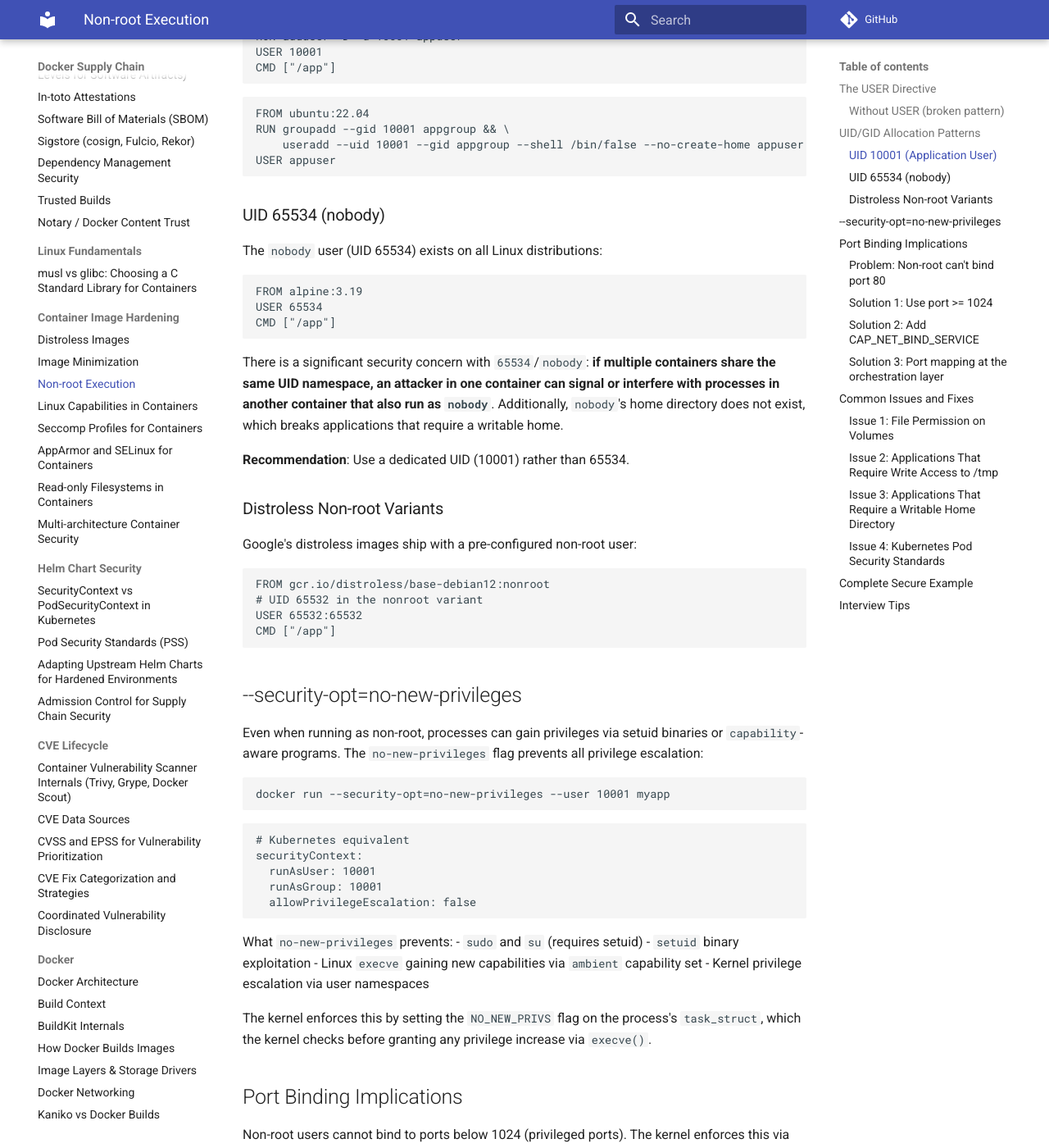
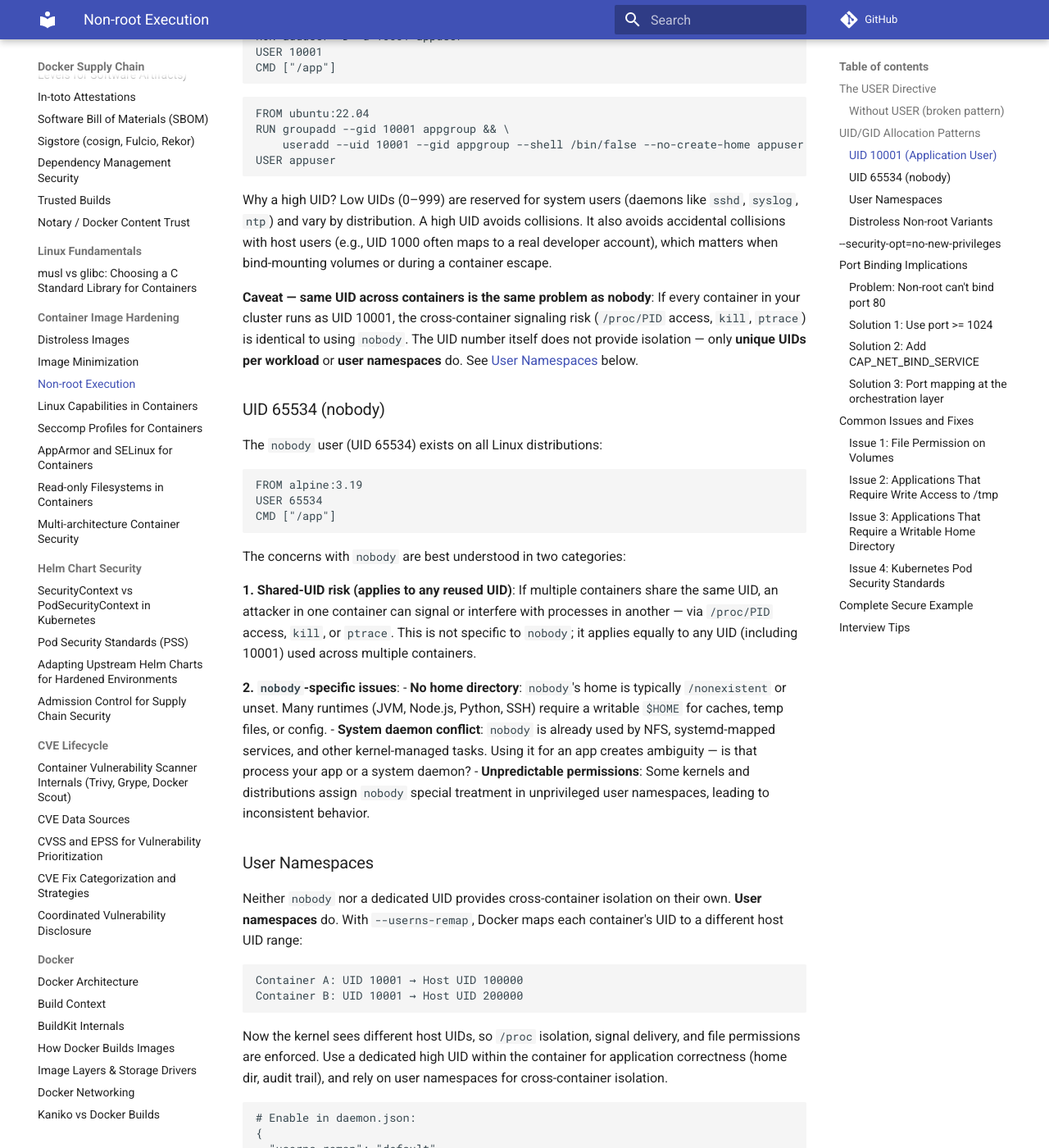
Before and after one commit to schaffe/container-security-fundamentals, an MkDocs documentation site: the page built from docs/articles/10-non-root-execution.md, in a window 1280 px wide and 1400 px high, scrolled down 953 px. Shown: the whole window at 82% size. Built offline with MkDocs 1.6.1 and Material for MkDocs 9.7.7, drawn with Linux system fonts in a browser that asks for light colours; comment, search, counter and statistics services are not loaded; some of the changed text lies outside the part shown.

Commit message:
docs: clarify UID allocation patterns and add user namespaces section
- Explain why high UIDs avoid system range and host user collisions
- Caveat that same UID across containers has identical cross-container risk as nobody
- Restructure nobody concerns into shared-UID risk vs nobody-specific issues
- Add User Namespaces section as the actual isolation mechanism
- Update documenting-answers skill triggers to be unambiguous

````diff
--- a/docs/articles/10-non-root-execution.md
+++ b/docs/articles/10-non-root-execution.md
@@ -50,6 +50,10 @@ RUN groupadd --gid 10001 appgroup && \
 USER appuser
 ```
 
+Why a high UID? Low UIDs (0–999) are reserved for system users (daemons like `sshd`, `syslog`, `ntp`) and vary by distribution. A high UID avoids collisions. It also avoids accidental collisions with host users (e.g., UID 1000 often maps to a real developer account), which matters when bind-mounting volumes or during a container escape.
+
+**Caveat — same UID across containers is the same problem as nobody**: If every container in your cluster runs as UID 10001, the cross-container signaling risk (`/proc/PID` access, `kill`, `ptrace`) is identical to using `nobody`. The UID number itself does not provide isolation — only **unique UIDs per workload** or **user namespaces** do. See [User Namespaces](#user-namespaces) below.
+
 ### UID 65534 (nobody)
 
 The `nobody` user (UID 65534) exists on all Linux distributions:
@@ -60,9 +64,41 @@ USER 65534
 CMD ["/app"]
 ```
 
-There is a significant security concern with `65534`/`nobody`: **if multiple containers share the same UID namespace, an attacker in one container can signal or interfere with processes in another container that also run as `nobody`**. Additionally, `nobody`'s home directory does not exist, which breaks applications that require a writable home.
+The concerns with `nobody` are best understood in two categories:
 
-**Recommendation**: Use a dedicated UID (10001) rather than 65534.
+**1. Shared-UID risk (applies to any reused UID)**: If multiple containers share the same UID, an attacker in one container can signal or interfere with processes in another — via `/proc/PID` access, `kill`, or `ptrace`. This is not specific to `nobody`; it applies equally to any UID (including 10001) used across multiple containers.
+
+**2. `nobody`-specific issues**:
+- **No home directory**: `nobody`'s home is typically `/nonexistent` or unset. Many runtimes (JVM, Node.js, Python, SSH) require a writable `$HOME` for caches, temp files, or config.
+- **System daemon conflict**: `nobody` is already used by NFS, systemd-mapped services, and other kernel-managed tasks. Using it for an app creates ambiguity — is that process your app or a system daemon?
+- **Unpredictable permissions**: Some kernels and distributions assign `nobody` special treatment in unprivileged user namespaces, leading to inconsistent behavior.
+
+### User Namespaces
+
+Neither `nobody` nor a dedicated UID provides cross-container isolation on their own. **User namespaces** do. With `--userns-remap`, Docker maps each container's UID to a different host UID range:
+
+```
+Container A: UID 10001 → Host UID 100000
+Container B: UID 10001 → Host UID 200000
+```
+
+Now the kernel sees different host UIDs, so `/proc` isolation, signal delivery, and file permissions are enforced. Use a dedicated high UID within the container for application correctness (home dir, audit trail), and rely on user namespaces for cross-container isolation.
+
+```bash
+# Enable in daemon.json:
+{
+  "userns-remap": "default"
+}
+```
+
+```yaml
+# Kubernetes equivalent (pod level):
+securityContext:
+  runAsUser: 10001
+  fsGroup: 10001
+```
+
+**Recommendation**: Use a dedicated high UID (e.g., 10001) per application for correct runtime behavior (home directory, file ownership, audit trail). **Use different UIDs per app or enable user namespaces** to prevent cross-container interference. Prefer `nobody` only when no writable paths are needed and the image provides no other user — but be aware of its limitations.
 
 ### Distroless Non-root Variants
 
````
Also changed, not shown: .opencode/skills/documenting-answers/SKILL.md (+11 -8 lines).
